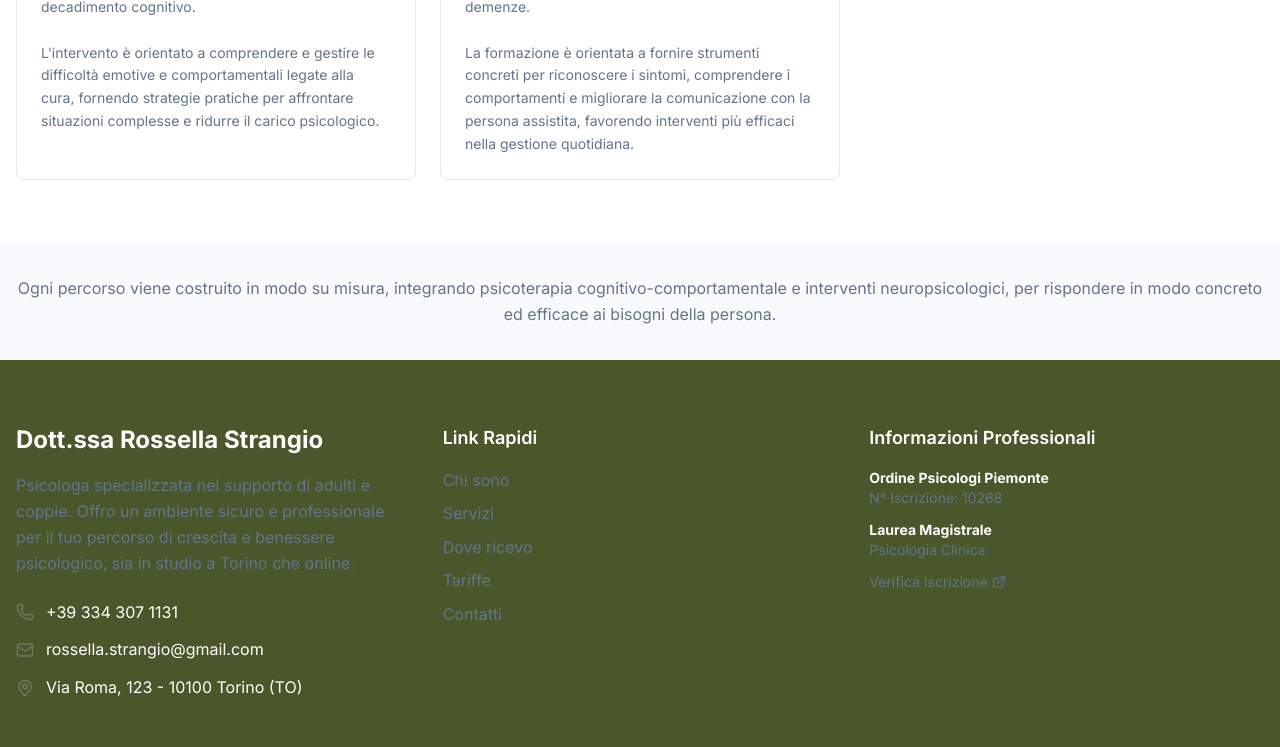
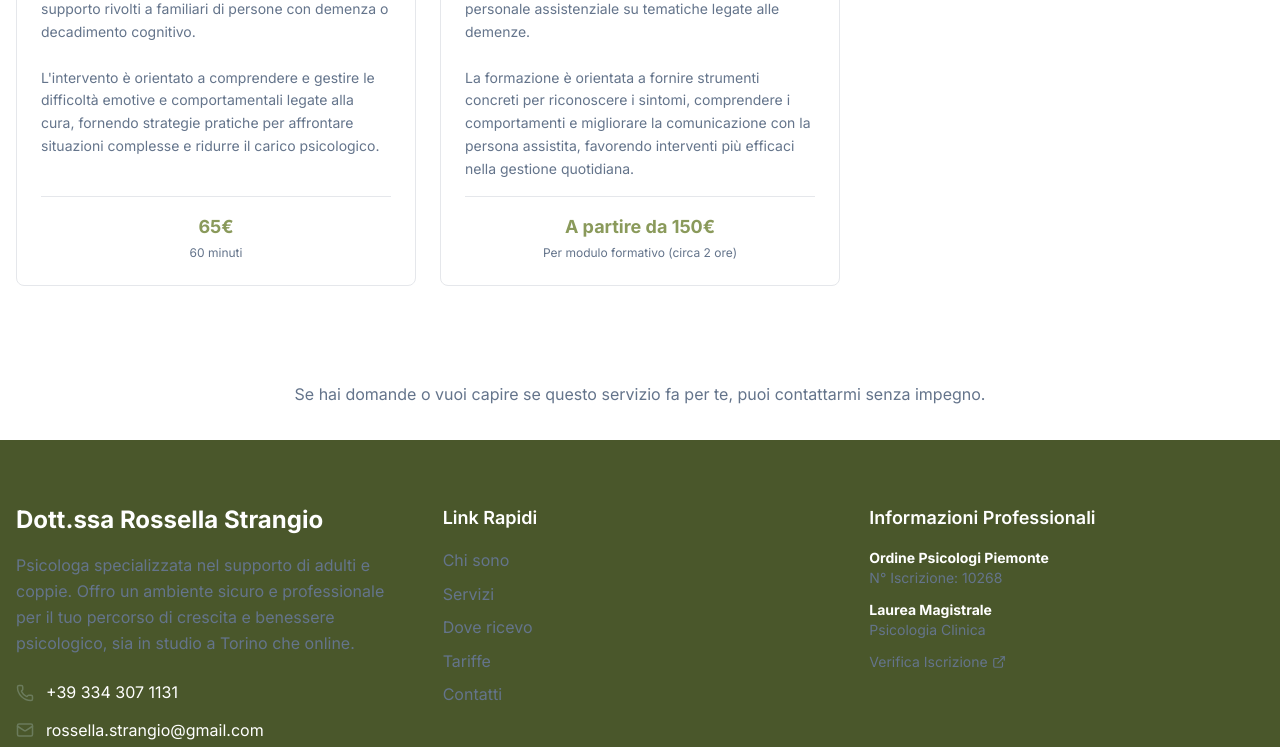
Before and after one commit to emanuel-epifani/rossella-strangio-website, a Next.js app: page /servizi in a window 1280 px wide. Shown: the part 1223-1970 px from the top of the page. Built offline with nearby package versions, Linux system fonts and the light colour scheme.

Commit message:
feat: completed "servizi" page

```diff
--- a/src/app/servizi/page.tsx
+++ b/src/app/servizi/page.tsx
@@ -53,9 +53,17 @@ export default function ComePossoAiutarti() {
                       )}
                     </div>
                     <h3 className="font-semibold text-foreground text-center mb-3">{service.title}</h3>
-                    <p className="text-sm text-muted-foreground leading-relaxed whitespace-pre-line">
+                    <p className="text-sm text-muted-foreground leading-relaxed whitespace-pre-line mb-4">
                       {service.fullDescription}
                     </p>
+                    <div className="mt-auto pt-4 border-t border-gray-200">
+                      <div className="text-center">
+                        <p className="text-lg font-bold text-primary">{service.price}</p>
+                        {service.priceNote && (
+                          <p className="text-xs text-muted-foreground mt-1 whitespace-pre-line">{service.priceNote}</p>
+                        )}
+                      </div>
+                    </div>
                   </div>
                 )
               })}
@@ -64,7 +72,7 @@ export default function ComePossoAiutarti() {
         </section>
 
         {/* Outro */}
-        <section className="py-8 bg-gray-50">
+        <section className="py-8 bg-white">
           <div className="container max-w-3xl text-center">
             <p className="text-muted-foreground">{serviziContent.outro}</p>
           </div>
--- a/src/content/servizi.ts
+++ b/src/content/servizi.ts
@@ -1,42 +1,52 @@
 export const serviziContent = {
   title: "SERVIZI",
-  intro: "Se stai vivendo ansia, difficoltà emotive o problemi di memoria, posso aiutarti a intervenire in modo concreto e strutturato.\n\nOffro percorsi di psicoterapia e interventi neuropsicologici rivolti ad adulti, coppie e persone anziane, costruiti in modo personalizzato sulla base delle difficoltà specifiche di ciascuna persona.",
+  intro: "Offro percorsi di psicoterapia e interventi neuropsicologici rivolti ad adulti, coppie e persone anziane, costruiti in modo personalizzato sulla base delle difficoltà specifiche di ciascuna persona.",
   services: [
     {
       id: 1,
       title: "Psicoterapia individuale",
       image: "/images/terapia-singola.jpg",
       shortDescription: "Percorsi di psicoterapia rivolti ad adulti che stanno vivendo ansia, attacchi di panico, fobie, difficoltà emotive, disturbi dell'umore o pensieri ossessivi.",
-      fullDescription: "Percorsi di psicoterapia rivolti ad adulti che stanno vivendo ansia, attacchi di panico, fobie, difficoltà emotive, disturbi dell'umore o pensieri ossessivi.\n\nL'intervento è orientato a comprendere come pensieri, emozioni e comportamenti interagiscono tra loro e contribuiscono a mantenere il disagio, per poi lavorare in modo concreto sulla loro modifica attraverso strategie pratiche applicabili nella vita quotidiana."
+      fullDescription: "Percorsi di psicoterapia rivolti ad adulti che stanno vivendo ansia, attacchi di panico, fobie, difficoltà emotive, disturbi dell'umore o pensieri ossessivi.\n\nL'intervento è orientato a comprendere come pensieri, emozioni e comportamenti interagiscono tra loro e contribuiscono a mantenere il disagio, per poi lavorare in modo concreto sulla loro modifica attraverso strategie pratiche applicabili nella vita quotidiana.",
+      price: "65€",
+      priceNote: "60 minuti"
     },
     {
       id: 2,
       title: "Terapia di coppia",
       image: "/images/terapia-coppia.jpeg",
       shortDescription: "Percorsi rivolti a coppie che affrontano difficoltà comunicative, conflitti ricorrenti o momenti di crisi.",
-      fullDescription: "Percorsi rivolti a coppie che affrontano difficoltà comunicative, conflitti ricorrenti o momenti di crisi.\n\nIl lavoro si concentra sull'analisi delle dinamiche relazionali e dei modelli comunicativi che mantengono il problema, con l'obiettivo di sviluppare modalità più funzionali di interazione e gestione del conflitto."
+      fullDescription: "Percorsi rivolti a coppie che affrontano difficoltà comunicative, conflitti ricorrenti o momenti di crisi.\n\nIl lavoro si concentra sull'analisi delle dinamiche relazionali e dei modelli comunicativi che mantengono il problema, con l'obiettivo di sviluppare modalità più funzionali di interazione e gestione del conflitto.",
+      price: "90€",
+      priceNote: "60 minuti"
     },
     {
       id: 3,
       title: "Neuropsicologia",
       image: "/images/neuropsicology.jpeg",
       shortDescription: "Valutazione e interventi rivolti ad adulti e persone anziane con difficoltà cognitive, anche in seguito a ictus o in presenza di patologie neurodegenerative.",
-      fullDescription: "Valutazione e interventi rivolti ad adulti e persone anziane con difficoltà cognitive, anche in seguito a ictus o in presenza di patologie neurodegenerative.\n\nAttraverso strumenti standardizzati è possibile individuare il profilo cognitivo e costruire interventi mirati di stimolazione e riabilitazione, con l'obiettivo di mantenere e potenziare le autonomie nella vita quotidiana."
+      fullDescription: "Valutazione e interventi rivolti ad adulti e persone anziane con difficoltà cognitive, anche in seguito a ictus o in presenza di patologie neurodegenerative.\n\nAttraverso strumenti standardizzati è possibile individuare il profilo cognitivo e costruire interventi mirati di stimolazione e riabilitazione, con l'obiettivo di mantenere e potenziare le autonomie nella vita quotidiana.",
+      price: "65€-140€",
+      priceNote: "Riabilitazione/Stimolazione (60 min)\nValutazione completa (2–3 incontri)"
     },
     {
       id: 4,
       title: "Supporto ai caregiver",
       image: "/images/support-caregiver.jpeg",
       shortDescription: "Sostegno psicologico individuale e gruppi di supporto rivolti a familiari di persone con demenza o decadimento cognitivo.",
-      fullDescription: "Sostegno psicologico individuale e gruppi di supporto rivolti a familiari di persone con demenza o decadimento cognitivo.\n\nL'intervento è orientato a comprendere e gestire le difficoltà emotive e comportamentali legate alla cura, fornendo strategie pratiche per affrontare situazioni complesse e ridurre il carico psicologico."
+      fullDescription: "Sostegno psicologico individuale e gruppi di supporto rivolti a familiari di persone con demenza o decadimento cognitivo.\n\nL'intervento è orientato a comprendere e gestire le difficoltà emotive e comportamentali legate alla cura, fornendo strategie pratiche per affrontare situazioni complesse e ridurre il carico psicologico.",
+      price: "65€",
+      priceNote: "60 minuti"
     },
     {
       id: 5,
       title: "Formazione per operatori sanitari",
       image: "/images/courses.jpeg",
       shortDescription: "Interventi formativi rivolti a operatori socio-sanitari e personale assistenziale su tematiche legate alle demenze.",
-      fullDescription: "Interventi formativi rivolti a operatori socio-sanitari e personale assistenziale su tematiche legate alle demenze.\n\nLa formazione è orientata a fornire strumenti concreti per riconoscere i sintomi, comprendere i comportamenti e migliorare la comunicazione con la persona assistita, favorendo interventi più efficaci nella gestione quotidiana."
+      fullDescription: "Interventi formativi rivolti a operatori socio-sanitari e personale assistenziale su tematiche legate alle demenze.\n\nLa formazione è orientata a fornire strumenti concreti per riconoscere i sintomi, comprendere i comportamenti e migliorare la comunicazione con la persona assistita, favorendo interventi più efficaci nella gestione quotidiana.",
+      price: "A partire da 150€",
+      priceNote: "Per modulo formativo (circa 2 ore)"
     }
   ],
-  outro: "Ogni percorso viene costruito in modo su misura, integrando psicoterapia cognitivo-comportamentale e interventi neuropsicologici, per rispondere in modo concreto ed efficace ai bisogni della persona."
+  outro: "Se hai domande o vuoi capire se questo servizio fa per te, puoi contattarmi senza impegno."
 }
```
